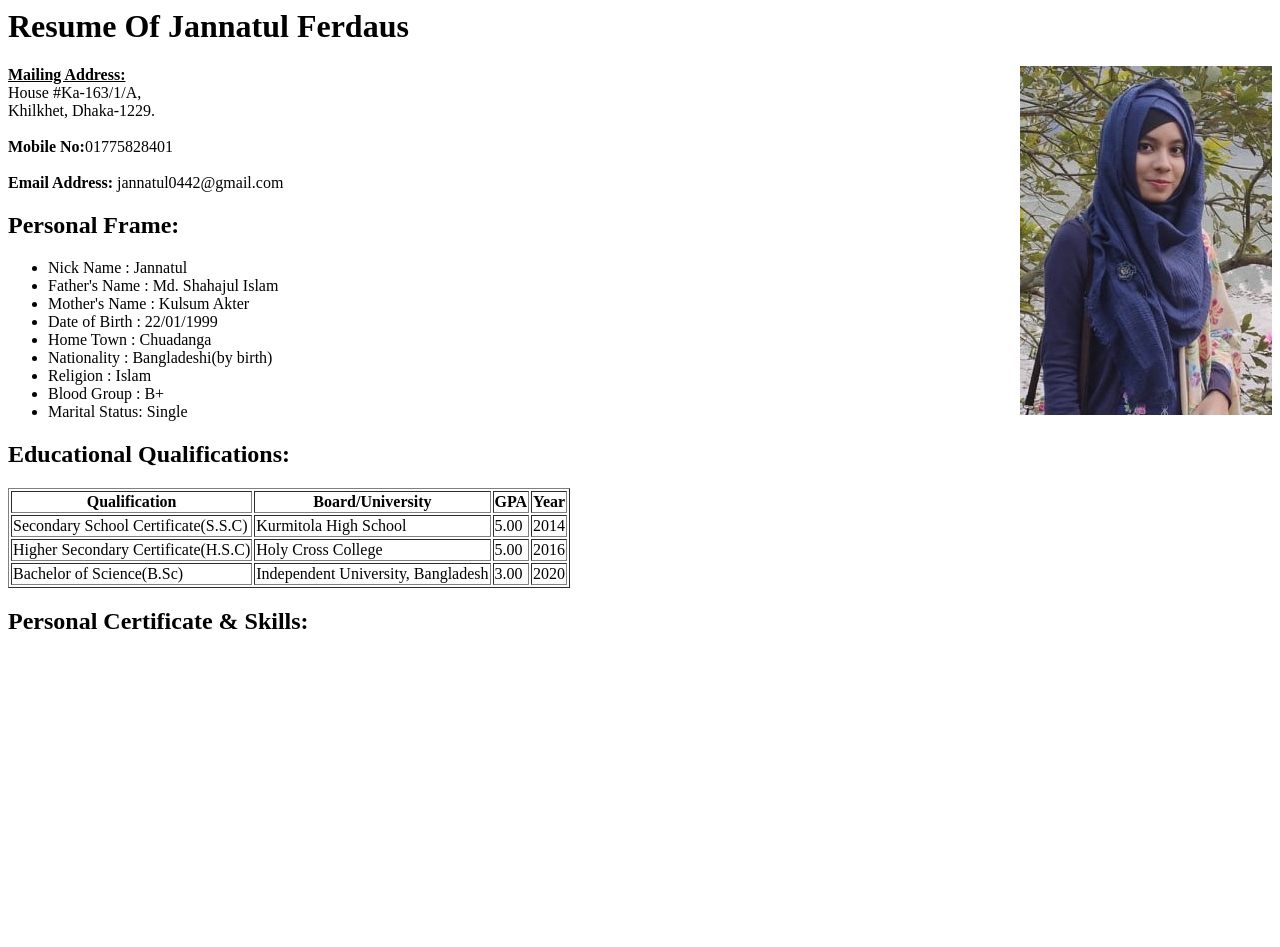
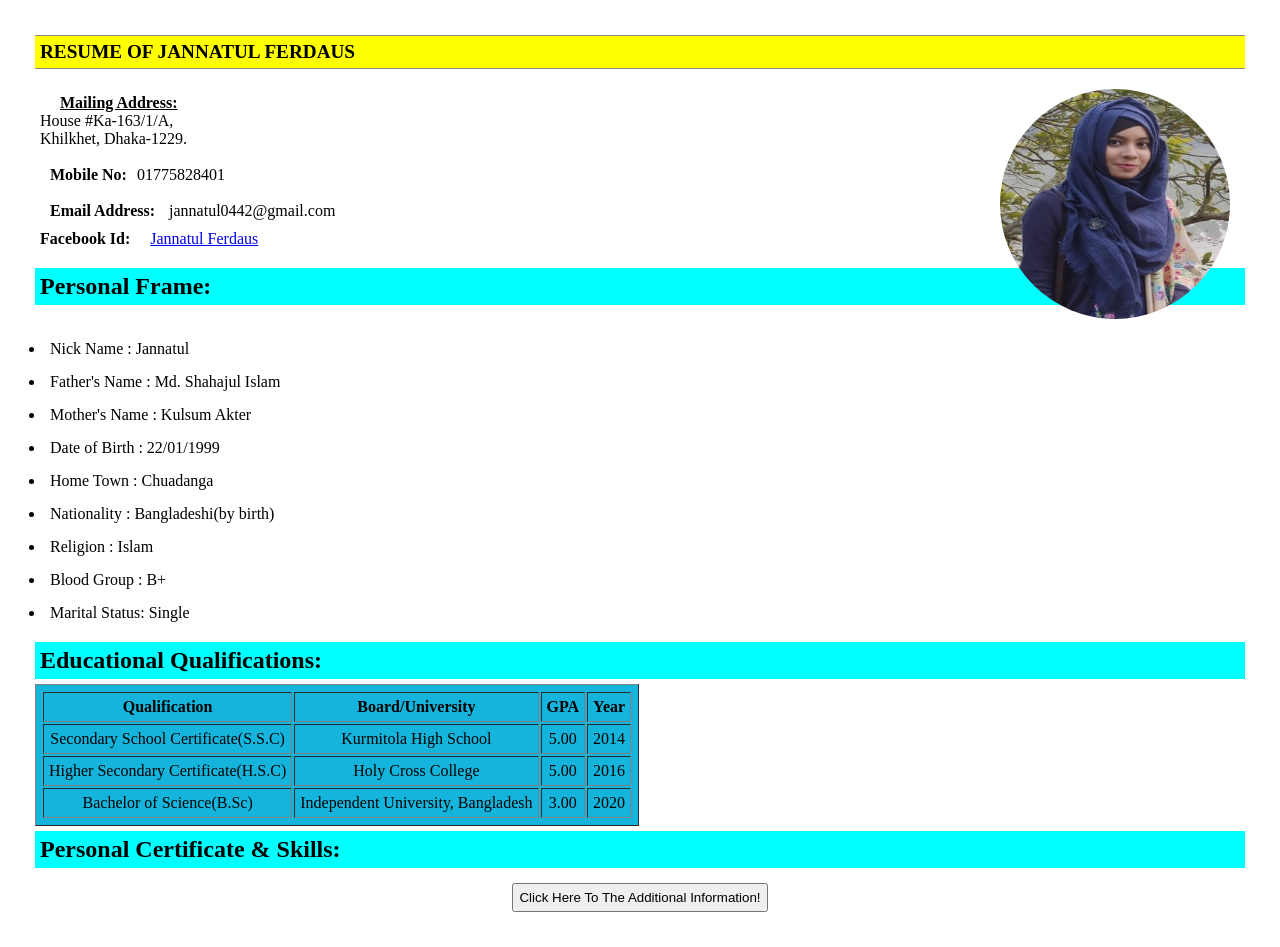
Before and after one commit to JannatulFerdaus841/cw123New, a PHP site: page / in a window 1280 px wide. Before the commit the page ends 800 px from the top, so only its background shows below. Run offline with PHP 8.4, Linux system fonts and the light colour scheme.

Commit message:
full html

```diff
--- a/classwork/index.html
+++ b/classwork/index.html
@@ -1,18 +1,21 @@
 <!-- your HTML goes here -->
 <html>
       <head>
+            <link rel ="stylesheet" href= "style.css" >
             <title>My Resume</title>
       </head>
 <body>
-<div class="outer">
-      <h1>Resume Of Jannatul Ferdaus</h1>
-      <img src="my pic.jpg" align="right">
+<div class="resume">
+      <h1  >Resume Of Jannatul Ferdaus</h1>
+      <section class="profile">
+      <img src="my pic.jpg" align="right" border= "round" >
+      </section>
       <p><b><u>Mailing Address:</u></b><br>
       House #Ka-163/1/A,<br>
       Khilkhet, Dhaka-1229.<br><br>
       <b>Mobile No:</b>01775828401<br><br>
       <b>Email Address:</b>  jannatul0442@gmail.com </p>
-
+      <b>Facebook Id:</b><a href="https://www.facebook.com/jannatul.ferdaus.98892615">Jannatul Ferdaus</a>
       <p><h2>Personal Frame:</h2></p>
       <ul>
             <li>Nick Name     : Jannatul</li>
@@ -26,7 +29,7 @@
             <li>Marital Status: Single</li>
       </ul>
 <h2> Educational Qualifications:</h2>
-<table border="1"><tr><th> Qualification</th>
+<table id="table" border="1"><tr><th> Qualification</th>
 <th>Board/University</th>
 <th>GPA</th>
 <th>Year</th></tr>
@@ -36,7 +39,9 @@
 
 </table>
 <h2>Personal Certificate & Skills:</h2>
-
+<div id="aulter" align ="center">
+<button type="button" onclick="alert('I am Jannatul ')">Click Here To The Additional Information!</button>
+</div>
       </div>
 </body>
 </html>
--- a/classwork/style.css
+++ b/classwork/style.css
@@ -1,4 +1,31 @@
 /* Your external CSS styles go here */
-.outer{
+* {
+    padding: 5;
+    margin: 5;
+    box-sizing: border-box;
+}
 
+h1 {
+    background-color: yellow;
+    font-size: 1.2rem;
+    text-transform: uppercase;
+    padding: .5 rem;
+
+    border-top: 1px solid #888;
+    border-bottom: 1px solid #888;
 }
+
+h2{
+    background-color: aqua;
+    text-decoration-color: blue;
+}
+#table{
+    text-align: center;
+    background-color: rgb(20, 180, 220);
+}
+
+.profile img{
+    border-radius: 999px;
+    width: 15rem;
+    height: 15rem;
+}
```
